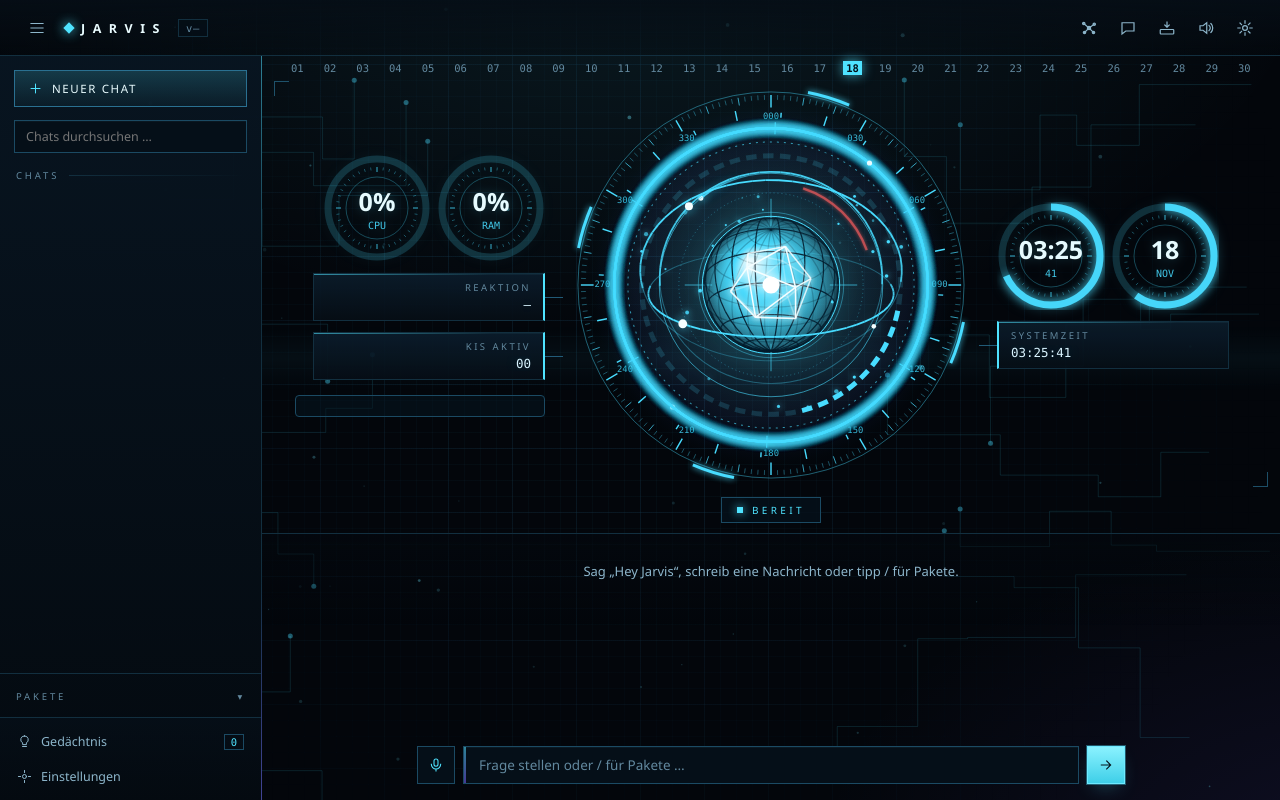
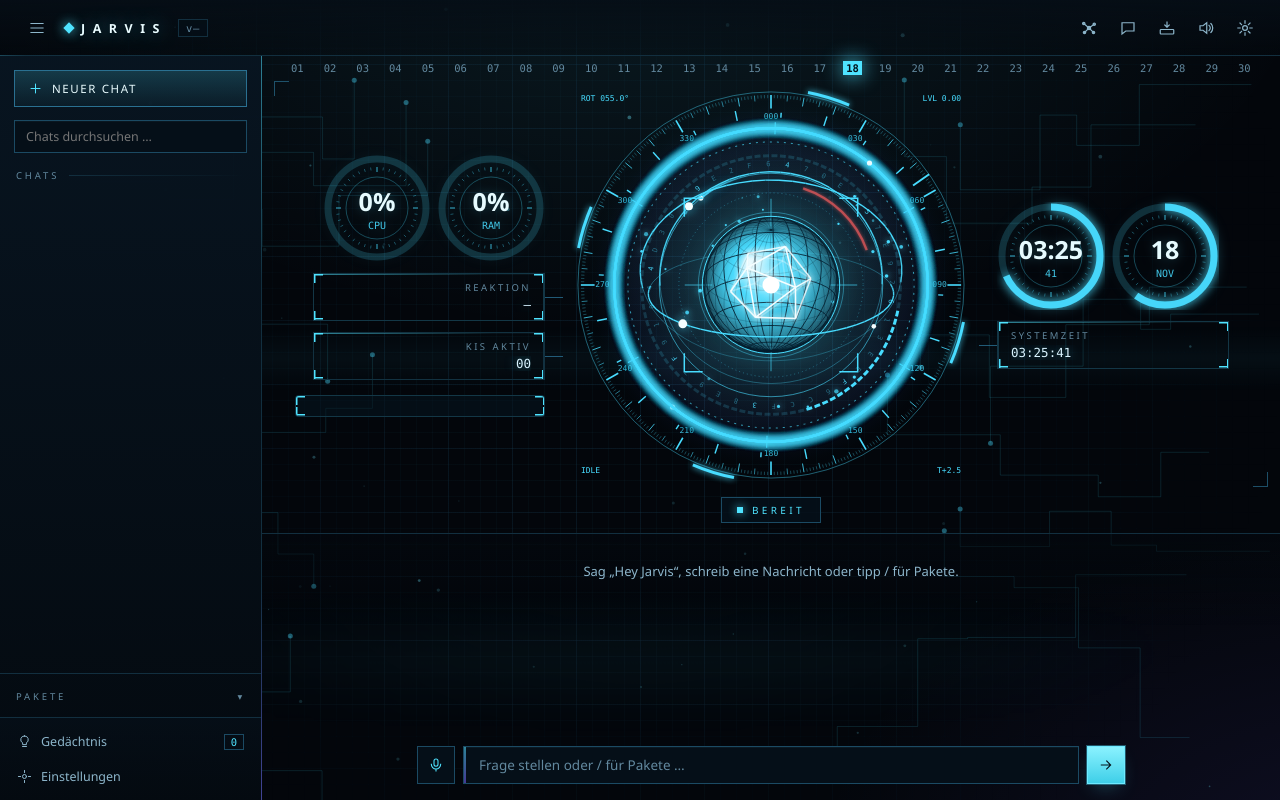
Before and after one commit to Danielsasf/Jarvis, an Electron app: page src/renderer/index.html in a window 1280 px wide. Drawn offline with Linux system fonts and the light colour scheme; no server answers; animation ran at ten frames a second.

Commit message:
v2.22.0: Kern präziser, Panels cooler, Update-Banner sichtbar
Co-Authored-By: Claude Sonnet 5.5 <noreply@anthropic.com>
Claude-Session: https://claude.ai/code/session_011wZarK3BsdFYAtSbkQpM1n

```diff
--- a/src/renderer/hud.js
+++ b/src/renderer/hud.js
@@ -68,12 +68,14 @@
       }
       // 1) Gradskala (fest): 180 Striche, alle 30° beschriftet
       if (!small) {
-        for (let i = 0; i < 180; i++) {
-          const a = (i / 180) * TAU - Math.PI / 2;
-          const major = i % 15 === 0; const mid = i % 5 === 0;
-          tick(x, y, a, R * (major ? 0.905 : mid ? 0.93 : 0.945), R * 0.97, major ? 1.4 : 1, major ? 0.95 : mid ? 0.6 : 0.3);
+        for (let i = 0; i < 360; i++) {
+          const a = (i / 360) * TAU - Math.PI / 2;
+          const major = i % 30 === 0; const ten = i % 10 === 0; const five = i % 5 === 0;
+          tick(x, y, a, R * (major ? 0.9 : ten ? 0.925 : five ? 0.94 : 0.953), R * 0.97, major ? 1.6 : 0.9, major ? 1 : ten ? 0.75 : five ? 0.5 : 0.28);
         }
-        ctx.font = `${Math.max(8, R * 0.045)}px "Cascadia Mono", Consolas, monospace`;
+        // Zeiger: aktuelle Drehung als heller Strich auf der Skala
+        { const pa = (t * 22 % 360) / 360 * TAU - Math.PI / 2; tick(x, y, pa, R * 0.885, R * 0.985, 2, 1); }
+        ctx.font = `${Math.max(8, R * 0.04)}px "Cascadia Mono", Consolas, monospace`;
         ctx.fillStyle = c(0.7); ctx.textAlign = 'center'; ctx.textBaseline = 'middle';
         for (let d = 0; d < 360; d += 30) {
           const a = (d / 360) * TAU - Math.PI / 2;
@@ -122,16 +124,16 @@
       ring(0, 0, R * (small ? 0.74 : 0.73), 1, 0.55, [2, 5]);
       ctx.restore();
       // 4) Segment-Ring: Anzahl leuchtender Segmente = Pegel/Aktivität
-      const segs = small ? 24 : 48;
+      const segs = small ? 24 : 96;
       const r4 = R * (small ? 0.62 : 0.66);
       const lit = mode === 'thinking' ? null : Math.round(Math.min(1, 0.18 + level) * segs);
       ctx.save(); ctx.translate(x, y); ctx.rotate(t * 0.08);
       for (let i = 0; i < segs; i++) {
-        const a0 = (i / segs) * TAU; const a1 = a0 + (TAU / segs) * 0.62;
+        const a0 = (i / segs) * TAU; const a1 = a0 + (TAU / segs) * 0.7;
         let on;
         if (lit === null) { const head = (t * 1.6) % 1 * segs; on = ((i - head + segs) % segs) < segs * 0.3 ? 0.95 - (((i - head + segs) % segs) / (segs * 0.3)) * 0.75 : 0.12; }
         else on = i < lit ? 0.9 : 0.14;
-        arc(0, 0, r4, a0, a1, small ? 3 : 5, on);
+        arc(0, 0, r4, a0, a1, small ? 3 : 3, on);
       }
       ctx.restore();
       // 5) Innenringe + Fadenkreuz
@@ -169,7 +171,7 @@
           const N = 72; const ay = t * sp * 0.6; let prev = null;
           for (let i = 0; i <= N; i++) {
             const a = (i / N) * TAU; const v = rot(Math.cos(a), 0, Math.sin(a), ay, tilt);
-            const pt = P(v, cr * (1 + rf * 1.15)); if (prev && ((prev[2] + pt[2]) / 2 > 0) === front) seg3(prev, pt, front ? 1.8 : 1.1, 0.85); prev = pt;
+            const pt = P(v, cr * (1 + rf * 1.15)); if (prev && ((prev[2] + pt[2]) / 2 > 0) === front) seg3(prev, pt, front ? 1.4 : 0.9, 0.9); prev = pt;
           }
           const sa = t * (1.6 + oi * 0.5) * (oi % 2 ? -1 : 1); const sv = rot(Math.cos(sa), 0, Math.sin(sa), ay, tilt); const sp3 = P(sv, cr * (1 + rf * 1.15));
           if ((sp3[2] > 0) === front) {
@@ -183,19 +185,19 @@
       const g = ctx.createRadialGradient(x - cr * 0.3, y - cr * 0.35, cr * 0.05, x, y, cr);
       g.addColorStop(0, 'rgba(235,252,255,.95)'); g.addColorStop(0.35, c(0.75)); g.addColorStop(0.8, c(0.3)); g.addColorStop(1, c(0.12));
       ctx.beginPath(); ctx.arc(x, y, cr, 0, TAU); ctx.fillStyle = g; ctx.fill(); ctx.restore();
-      const meridians = small ? 6 : 10; const parallels = small ? 4 : 7;
+      const meridians = small ? 6 : 14; const parallels = small ? 4 : 9;
       for (let m = 0; m < meridians; m++) {
         const lon = (m / meridians) * Math.PI; let prev = null;
         for (let i = 0; i <= 48; i++) {
           const a = (i / 48) * TAU; const v = rot(Math.cos(a) * Math.cos(lon), Math.sin(a), Math.cos(a) * Math.sin(lon), spinY, tiltX);
-          const pt = P(v, cr); if (prev) seg3(prev, pt, 1.2, 0.85, '4,28,44'); prev = pt;
+          const pt = P(v, cr); if (prev) seg3(prev, pt, 0.9, 0.85, '4,28,44'); prev = pt;
         }
       }
       for (let l = 1; l <= parallels; l++) {
         const lat = (l / (parallels + 1)) * Math.PI - Math.PI / 2; const rr = Math.cos(lat); let prev = null;
         for (let i = 0; i <= 48; i++) {
           const a = (i / 48) * TAU; const v = rot(Math.cos(a) * rr, Math.sin(lat), Math.sin(a) * rr, spinY, tiltX);
-          const pt = P(v, cr); if (prev) seg3(prev, pt, 1.2, 0.85, '4,28,44'); prev = pt;
+          const pt = P(v, cr); if (prev) seg3(prev, pt, 0.9, 0.85, '4,28,44'); prev = pt;
         }
       }
       // Kristall im Inneren (Ikosaeder), dreht gegenläufig auf zwei Achsen
@@ -213,6 +215,25 @@
         for (let i = 0; i < 24; i++) { const a = (i / 24) * TAU; tick(0, 0, a, cr * 2.55, cr * 2.55 + (i % 2 ? 5 : 10), 1.4, 0.9); }
         ctx.restore();
       }
+      if (!small) {
+        // Datenring: wechselnde Hex-Zeichen laufen um den Kern
+        if (now - (frame.dataT || 0) > 260) { frame.dataT = now; frame.data = Array.from({ length: 40 }, () => '0123456789ABCDEF'[(Math.random() * 16) | 0]); }
+        ctx.save(); ctx.translate(x, y); ctx.rotate(t * 0.18); ctx.font = `${Math.max(7, R * 0.032)}px "Cascadia Mono", Consolas, monospace`; ctx.textAlign = 'center'; ctx.textBaseline = 'middle';
+        (frame.data || []).forEach((ch, i) => { const a = (i / 40) * TAU; ctx.save(); ctx.rotate(a); ctx.translate(0, -R * 0.615); ctx.fillStyle = c(0.35 + 0.45 * ((i + Math.floor(t * 3)) % 5 === 0)); ctx.fillText(ch, 0, 0); ctx.restore(); });
+        ctx.restore();
+        // Zielklammern um die Kugel
+        const bk = cr * 1.32; const bl = cr * 0.28;
+        for (const [sx, sy] of [[-1, -1], [1, -1], [1, 1], [-1, 1]]) {
+          ctx.beginPath(); ctx.moveTo(x + sx * bk, y + sy * (bk - bl)); ctx.lineTo(x + sx * bk, y + sy * bk); ctx.lineTo(x + sx * (bk - bl), y + sy * bk);
+          ctx.lineWidth = 1.5; ctx.strokeStyle = c(0.95); ctx.stroke();
+        }
+        // Messwerte in den Ecken
+        ctx.font = `${Math.max(8, R * 0.036)}px "Cascadia Mono", Consolas, monospace`; ctx.fillStyle = c(0.85); ctx.textBaseline = 'top';
+        ctx.textAlign = 'left'; ctx.fillText(`ROT ${(t * 22 % 360).toFixed(1).padStart(5, '0')}°`, x - R * 0.97, y - R * 0.97);
+        ctx.textAlign = 'right'; ctx.fillText(`LVL ${level.toFixed(2)}`, x + R * 0.97, y - R * 0.97);
+        ctx.textBaseline = 'bottom'; ctx.textAlign = 'left'; ctx.fillText(mode.toUpperCase(), x - R * 0.97, y + R * 0.97);
+        ctx.textAlign = 'right'; ctx.fillText(`T+${(t % 1000).toFixed(1)}`, x + R * 0.97, y + R * 0.97);
+      }
       ring(x, y, cr + 3, 1, 0.9);
       ring(x, y, cr + 7, 1, 0.35);
       requestAnimationFrame(frame);
--- a/src/renderer/style.css
+++ b/src/renderer/style.css
@@ -593,3 +593,38 @@ body.view-netz .stage, body.view-netz .day-strip, body.view-netz main, body.view
 
 .nz-top .t-hub { background: #ebfaff; } .nz-top .t-pack { background: #ffce60; } .nz-top .t-ki { background: #60f0c8; } .nz-top .t-memory { background: #60beff; } .nz-top .t-chat { background: #ff96c8; }
 body.view-netz .status { display: none; }
+
+/* Update-Hinweis immer gut sichtbar oben in der Mitte (2.21.1) */
+.update-banner { position: fixed !important; top: 66px; left: 50%; transform: translateX(-50%); z-index: 60; margin: 0 !important; box-shadow: 0 0 28px rgba(79, 227, 255, .45); background: rgba(4, 16, 26, .96); border: 1px solid var(--accent); }
+.update-notes { position: fixed; top: 112px; left: 50%; transform: translateX(-50%); z-index: 60; width: min(760px, calc(100% - 28px)); margin: 0 !important; border: 1px solid var(--line-3, rgba(79,227,255,.35)); }
+
+/* ---------- Look 2.22: Ecken-Klammern, Scanlinie, Leuchten ---------- */
+.gauge, .wx, .nz-card, .statusbox > div, .update-banner {
+  background-image:
+    linear-gradient(var(--accent), var(--accent)), linear-gradient(var(--accent), var(--accent)),
+    linear-gradient(var(--accent), var(--accent)), linear-gradient(var(--accent), var(--accent)),
+    linear-gradient(var(--accent), var(--accent)), linear-gradient(var(--accent), var(--accent)),
+    linear-gradient(var(--accent), var(--accent)), linear-gradient(var(--accent), var(--accent));
+  background-repeat: no-repeat;
+  background-size: 9px 1.5px, 1.5px 9px, 9px 1.5px, 1.5px 9px, 9px 1.5px, 1.5px 9px, 9px 1.5px, 1.5px 9px;
+  background-position: 0 0, 0 0, 100% 0, 100% 0, 0 100%, 0 100%, 100% 100%, 100% 100%;
+}
+.topbar { position: relative; }
+.topbar::after { content: ""; position: absolute; left: 0; right: 0; bottom: -1px; height: 1px; background: linear-gradient(90deg, transparent, var(--accent), transparent); background-size: 30% 100%; background-repeat: no-repeat; }
+.brand-name { text-shadow: 0 0 18px rgba(79, 227, 255, .6); }
+.top-btn:hover { box-shadow: 0 0 14px rgba(79, 227, 255, .45); }
+.gauge dd, .nz-mode, .wx-now strong { text-shadow: 0 0 12px rgba(79, 227, 255, .55); }
+.day-strip .today { animation: none; }
+.grid-bg::after { content: ""; position: absolute; left: 0; right: 0; top: 0; height: 160px; pointer-events: none; background: linear-gradient(180deg, transparent, rgba(79, 227, 255, .07), transparent); transform: translateY(-160px); }
+@media (prefers-reduced-motion: no-preference) {
+  .topbar::after { animation: sweep 5s linear infinite; }
+  .grid-bg::after { animation: scan2 7s linear infinite; }
+  .gauge, .wx, .nz-card, .statusbox > div { animation: edge 4.5s ease-in-out infinite; }
+  .gauge:nth-child(2) { animation-delay: .8s; } .gauge:nth-child(3) { animation-delay: 1.6s; }
+  .day-strip .today { animation: edge-glow 2s ease-in-out infinite; }
+  .status .dot { animation-duration: 1s; }
+}
+@keyframes sweep { from { background-position: -40% 0; } to { background-position: 140% 0; } }
+@keyframes scan2 { from { transform: translateY(-160px); } to { transform: translateY(110vh); } }
+@keyframes edge { 0%, 100% { border-color: var(--line); } 50% { border-color: rgba(79, 227, 255, .5); box-shadow: 0 0 12px rgba(79, 227, 255, .12); } }
+@keyframes edge-glow { 0%, 100% { box-shadow: 0 0 8px rgba(79, 227, 255, .5); } 50% { box-shadow: 0 0 20px rgba(79, 227, 255, .95); } }
--- a/src/version.js
+++ b/src/version.js
@@ -1,2 +1,2 @@
 // Version dieses App-Codes. Bei jedem Update erhöhen.
-module.exports = { CODE_VERSION: '2.21.0', UPDATE_REPO: 'Danielsasf/jarvis' };
+module.exports = { CODE_VERSION: '2.22.0', UPDATE_REPO: 'Danielsasf/jarvis' };
```
Also changed, not shown: AGENTS.md (+1 -0 lines), release/jarvis-app.json, release/version.json.
